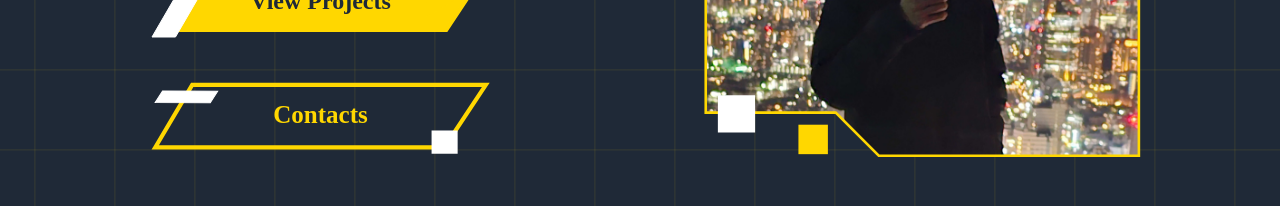
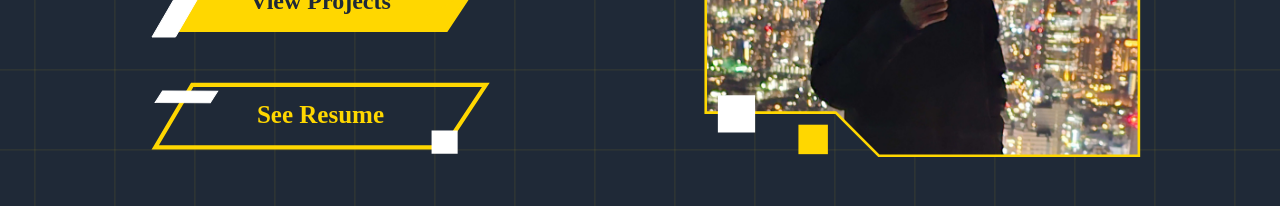
Before and after one commit to andy02chen/portfolio_site, a React (Vite) app in the folder portfolio/: page / in a window 1280 px wide. Shown: the part 525-731 px from the top of the page. Built offline with nearby package versions, Linux system fonts and the light colour scheme; a web font is replaced by a local one.

Commit message:
Added resume and changed home button

```diff
--- a/portfolio/src/Home.tsx
+++ b/portfolio/src/Home.tsx
@@ -1,5 +1,6 @@
 
 import pfp from './assets/pic.jpg';
+import resume from './assets/Andy Chen Resume.pdf';
 
 type HomeProps = {
   setNav: React.Dispatch<React.SetStateAction<string>>;
@@ -57,7 +58,7 @@ export default function Home({ setNav }: HomeProps) {
             </svg></a>
           </button>
           <button className='cursor-pointer group w-full max-w-[250px] sm:max-w-[250px] md:max-w-[339px]'>
-            <a href='#contact' onClick={() => setNav("contact")}>
+            <a href={resume} download>
               <svg className='transition-all hover:drop-shadow-[0_0_3px_var(--yellow)] w-full h-auto' viewBox="0 0 325 83" fill="none" xmlns="http://www.w3.org/2000/svg">
                 <path d="M4 74.2651L39.4921 14.2651H321L281.251 74.2651H4Z" stroke="#FFD700" strokeWidth="4"/>
                 <rect x="269" y="58" width="25" height="22.2892" fill="white"/>
@@ -72,7 +73,7 @@ export default function Home({ setNav }: HomeProps) {
                   fontWeight="bold"
                   fontFamily='Ubuntu sans mono'
                 >
-                  Contacts
+                  See Resume
                 </text>
               </svg>
             </a>
```
Also changed, not shown: 1 other file (tests, documents, lock files or other folders).
